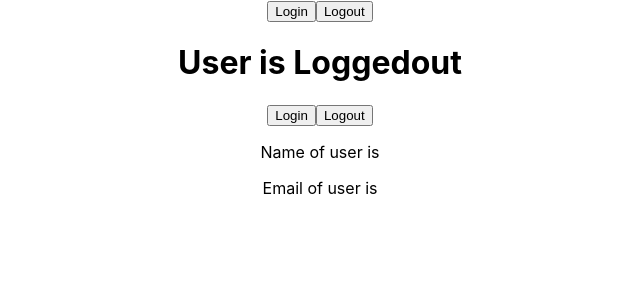
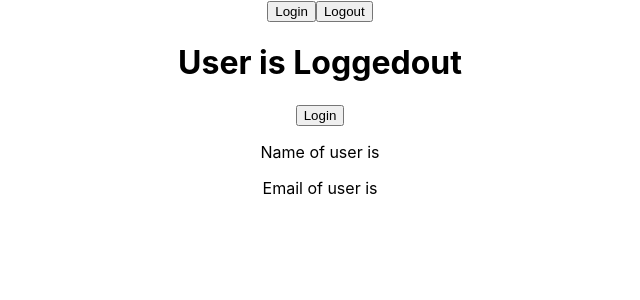
Before and after one commit to DivyarajsinhRana/typescript, a React (Create React App) app in the folder my-app/: page / in a window 1280 px wide. Shown: the top 300 px of the page, without its empty margins (320-960 px from the left). Built offline with nearby package versions, Linux system fonts and the light colour scheme.

Commit message:
usestate type assertion

```diff
--- a/my-app/src/components/Hook/UseState.tsx
+++ b/my-app/src/components/Hook/UseState.tsx
@@ -25,7 +25,7 @@
 }
 
 const User = () => {
-    const [user,setuser] = useState<Authuser |null> (null)
+    const [user,setuser] = useState<Authuser> ({} as Authuser)
 
     const handleLogin = ()=>{
         setuser({
@@ -33,14 +33,14 @@
             email:"dc@gmail.com"
         })
     }
-    const handleLogout = ()=>{
-        setuser(null)
-    }
+    // const handleLogout = ()=>{
+    //     setuser(null)
+    // }
 
     return (
         <div>
              <button onClick={handleLogin} >Login</button>
-            <button onClick={handleLogout}>Logout</button>
+            {/* <button onClick={handleLogout}>Logout</button> */}
             <p>Name of user is {user?.name}</p>
             <p>Email  of user is{user?.email} </p>
         </div>
```
